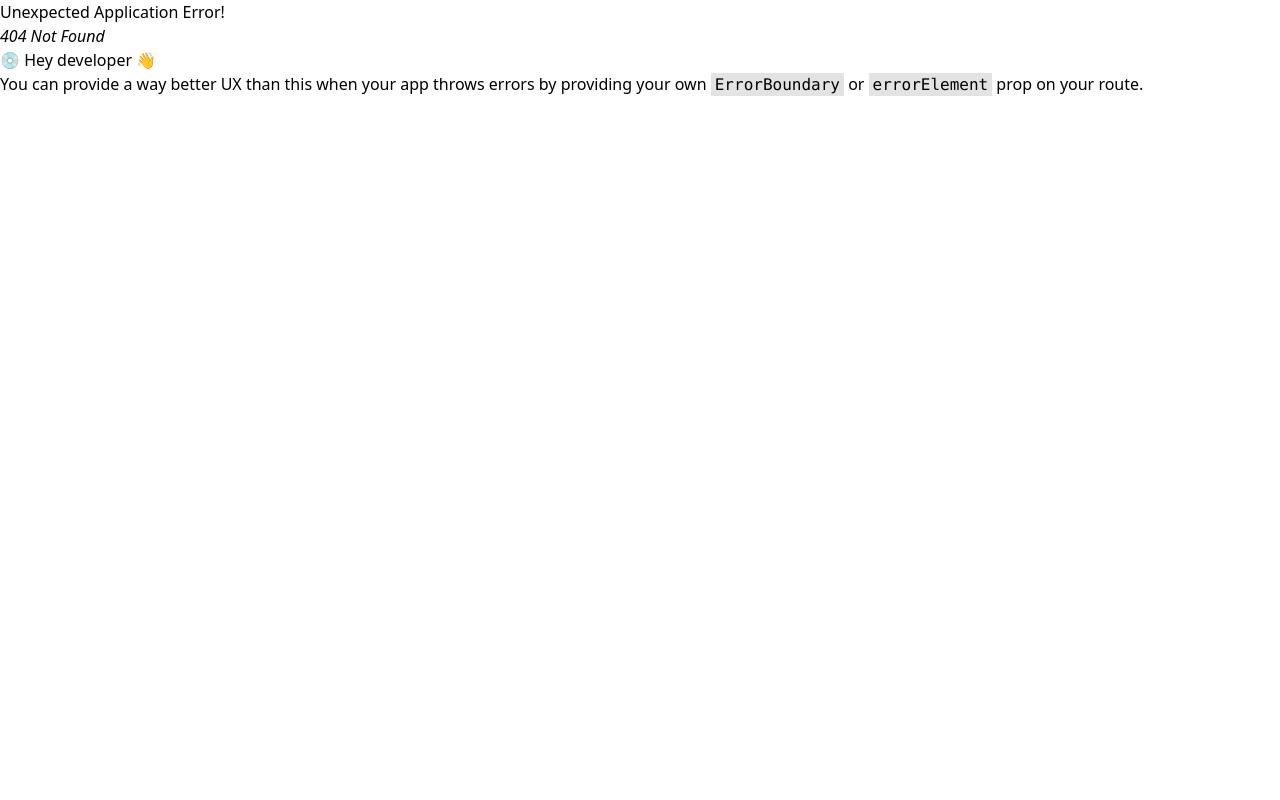
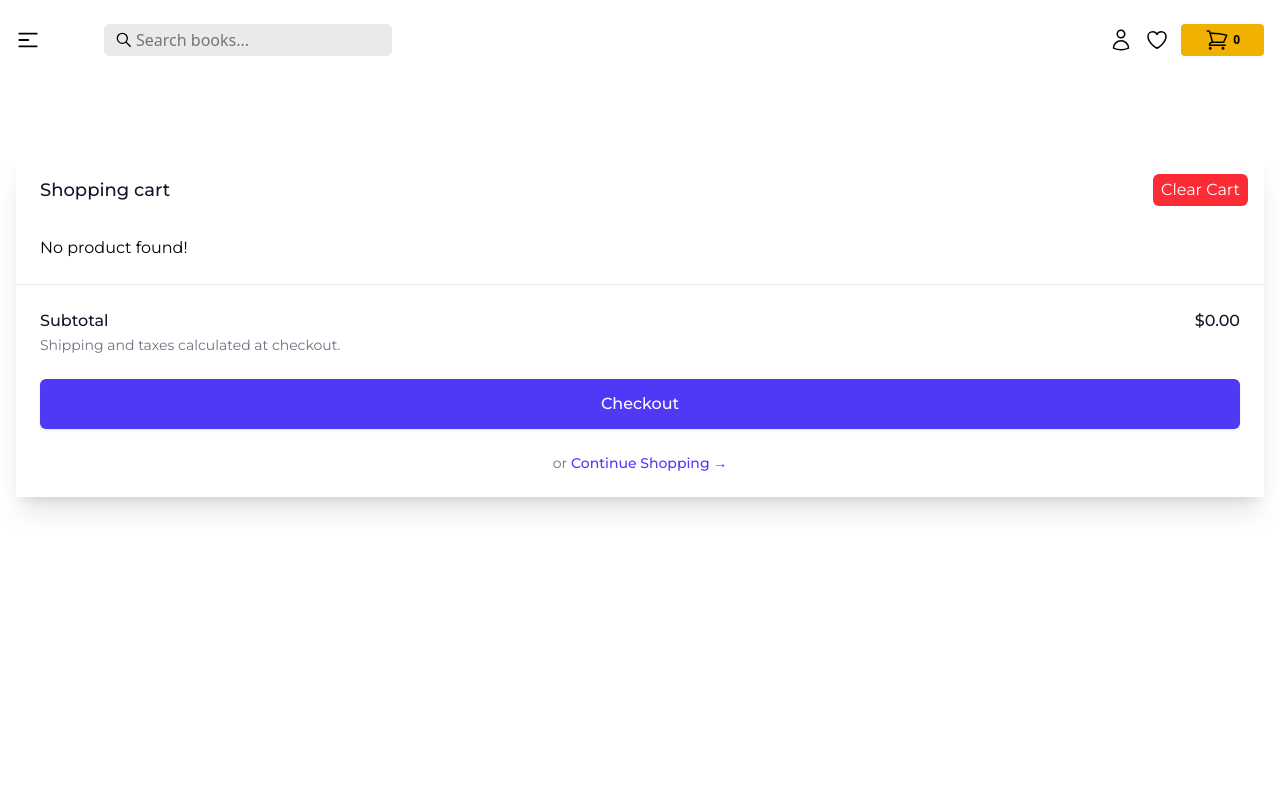
Before and after one commit to Vasux-ai/book-store-webview, a React (Vite) app: page /cart in a window 1280 px wide. Before the commit this address had no page. Shown: the top 800 px of the page. Built offline with nearby package versions, Linux system fonts and the light colour scheme.

Commit message:
Implement Redux for cart management; add CartPage component, cartSlice, and integrate SweetAlert for notifications

```diff
--- a/package.json
+++ b/package.json
@@ -10,11 +10,14 @@
     "preview": "vite preview"
   },
   "dependencies": {
+    "@reduxjs/toolkit": "^2.11.2",
     "react": "^19.2.0",
     "react-dom": "^19.2.0",
     "react-hook-form": "^7.71.2",
     "react-icons": "^5.5.0",
+    "react-redux": "^9.2.0",
     "react-router-dom": "^7.12.0",
+    "sweetalert2": "^11.26.23",
     "swiper": "^12.1.0"
   },
   "devDependencies": {
--- a/src/components/Navbar.jsx
+++ b/src/components/Navbar.jsx
@@ -3,6 +3,7 @@ import { GrSearch } from "react-icons/gr";
 import { HiMiniBars3CenterLeft, HiOutlineHeart, HiOutlineShoppingCart, HiOutlineUser } from "react-icons/hi2";
 import { Link } from "react-router-dom";
 import AvatarIcon from "../assets/avatar.png";
+import { useSelector } from "react-redux";
 
 
 const listNavigation = [
@@ -13,9 +14,13 @@ const listNavigation = [
 ]
 
 const Navbar = () => {
+    const currentUser = false;
+
     const [isOpen, setIsOpen] = useState(false);
+    const cartItems = useSelector((state) => state.cart.cartItems);
 
-    const currentUser = false;
+    console.log(cartItems)
+
 
     return (
         <header className="max-w-screen-2xl mx-auto px-4 py-6">
@@ -64,7 +69,7 @@ const Navbar = () => {
 
                     <Link to="/cart" className="bg-yellow-500 p-1 sm:px-6 px-2 flex items-center rounded-sm">
                         <HiOutlineShoppingCart className="size-6" />
-                        <span className="text-xs font-semibold sm:ml-1">0</span>
+                        <span className="text-xs font-semibold sm:ml-1">{cartItems.length > 0 ? cartItems.length : 0}</span>
                     </Link>
                 </div>
             </nav>
--- a/src/pages/Login.jsx
+++ b/src/pages/Login.jsx
@@ -1,13 +1,14 @@
 import React from 'react'
 import { FaGoogle } from 'react-icons/fa';
 import { useForm } from "react-hook-form"
+import { useSelector } from 'react-redux';
 
 
 const Login = () => {
 
   const[message, setMessage] = React.useState("");
-
-
+  const cartItems = useSelector((state) => state.cart.cartItems);
+  console.log(cartItems)
    const {
     register,
     handleSubmit,
--- a/src/pages/books/BookCard.jsx
+++ b/src/pages/books/BookCard.jsx
@@ -1,13 +1,19 @@
-import React from 'react'
-import { FiShoppingCart } from 'react-icons/fi';
-import getImgUrl from '../../utils/getImgUrl';
-import { Link } from 'react-router-dom';
+import React from "react";
+import { FiShoppingCart } from "react-icons/fi";
+import getImgUrl from "../../utils/getImgUrl";
+import { Link } from "react-router-dom";
+import { useDispatch } from "react-redux";
+import { addToCart } from "../../redux/feature/cartSlice";
 
-const BookCard = ({book}) => {
+const BookCard = ({ book }) => {
+  const dispatch = useDispatch();
+
+  const handleAddToCart = (product) => {
+    dispatch(addToCart(product));
+  };
 
   return (
     <div>
-
       <div className=" rounded-lg transition-shadow duration-300">
         <div className="flex flex-col sm:flex-row sm:items-center sm:h-72  sm:justify-center gap-4">
           <div className="sm:h-72 sm:flex-shrink-0 border rounded-md">
@@ -21,23 +27,34 @@ const BookCard = ({book}) => {
           </div>
 
           <div>
-          <Link to={`/book/${book._id}`}>
-            <h3 className="text-xl font-semibold hover:text-blue-600 mb-3">
-              {book.title}
-              </h3></Link>
-            <p className="text-gray-600 mb-5">{book.description.length > 80 ? book.description.slice(0,80)+"...." : book.description}</p>
+            <Link to={`/book/${book._id}`}>
+              <h3 className="text-xl font-semibold hover:text-yellow-600 mb-3">
+                {book.title}
+              </h3>
+            </Link>
+            <p className="text-gray-600 mb-5">
+              {book.description.length > 80
+                ? book.description.slice(0, 80) + "...."
+                : book.description}
+            </p>
             <p className="font-medium mb-5">
-              ${book.newPrice} <span className="line-through font-normal ml-2">${book.oldPrice}</span>
+              ${book.newPrice}{" "}
+              <span className="line-through font-normal ml-2">
+                ${book.oldPrice}
+              </span>
             </p>
-            <button className="bg-yellow-500 border-2 border-yellow-500 px-6 space-x-1 flex items-center gap-1 rounded-md">
+            <button className="bg-yellow-500 border-2 border-yellow-500 px-6 space-x-1 flex items-center gap-1 rounded-md"
+
+              onClick={() => handleAddToCart(book)}
+            >
               <FiShoppingCart className="" />
-              <span>Add to Cart</span>
+              <span className="text-sm font-medium">Add to Cart</span>
             </button>
           </div>
         </div>
       </div>
     </div>
-  )
-}
+  );
+};
 
 export default BookCard;
--- /dev/null
+++ b/src/pages/books/CartPage.jsx
@@ -0,0 +1,124 @@
+import React from 'react'
+import { useDispatch, useSelector } from 'react-redux'
+import { Link } from 'react-router-dom'
+import { removeCart, clearCart } from '../../redux/feature/cartSlice'
+import getImgUrl from '../../utils/getImgUrl'
+
+const CartPage = () => {
+    const cartItems = useSelector(state => state.cart.cartItems);
+    const dispatch =  useDispatch()
+
+    const totalPrice =  cartItems.reduce((acc, item) => acc + item.newPrice, 0).toFixed(2);
+
+    const handleRemoveFromCart = (product) => {
+        dispatch(removeCart(product))
+    }
+
+    const handleClearCart  = () => {
+        dispatch(clearCart())
+    }
+    return (
+        <>
+            <div className="flex mt-12 h-full flex-col overflow-hidden bg-white shadow-xl">
+                <div className="flex-1 overflow-y-auto px-4 py-6 sm:px-6">
+                    <div className="flex items-start justify-between">
+                        <div className="text-lg font-medium text-gray-900">Shopping cart</div>
+                        <div className="ml-3 flex h-7 items-center ">
+                            <button
+                                type="button"
+                                onClick={handleClearCart }
+                                className="relative -m-2 py-1 px-2 bg-red-500 text-white rounded-md hover:bg-secondary transition-all duration-200  "
+                            >
+                                <span className="">Clear Cart</span>
+                            </button>
+                        </div>
+                    </div>
+
+                    <div className="mt-8">
+                        <div className="flow-root">
+
+                            {
+                                cartItems.length > 0 ? (
+                                    <ul role="list" className="-my-6 divide-y divide-gray-200">
+                                        {
+                                            cartItems.map((product) => (
+                                                <li key={product?._id} className="flex py-6">
+                                                    <div className="h-24 w-24 flex-shrink-0 overflow-hidden rounded-md border border-gray-200">
+                                                        <img
+                                                            alt=""
+                                                            src={`${getImgUrl(product?.coverImage)}`}
+                                                            className="h-full w-full object-cover object-center"
+                                                        />
+                                                    </div>
+
+                                                    <div className="ml-4 flex flex-1 flex-col">
+                                                        <div>
+                                                            <div className="flex flex-wrap justify-between text-base font-medium text-gray-900">
+                                                                <h3>
+                                                                    <Link to='/'>{product?.title}</Link>
+                                                                </h3>
+                                                                <p className="sm:ml-4">${product?.newPrice}</p>
+                                                            </div>
+                                                            <p className="mt-1 text-sm text-gray-500 capitalize"><strong>Category: </strong>{product?.category}</p>
+                                                        </div>
+                                                        <div className="flex flex-1 flex-wrap items-end justify-between space-y-2 text-sm">
+                                                            <p className="text-gray-500"><strong>Qty:</strong> 1</p>
+
+                                                            <div className="flex">
+                                                                <button
+                                                                onClick={() => handleRemoveFromCart(product)}
+                                                                type="button" className="font-medium text-indigo-600 hover:text-indigo-500">
+                                                                    Remove
+                                                                </button>
+                                                            </div>
+                                                        </div>
+                                                    </div>
+                                                </li>
+                                            ))
+                                        }
+
+
+
+                                    </ul>
+                                ) : (<p>No product found!</p>)
+                            }
+
+
+                        </div>
+                    </div>
+                </div>
+
+                <div className="border-t border-gray-200 px-4 py-6 sm:px-6">
+                    <div className="flex justify-between text-base font-medium text-gray-900">
+                        <p>Subtotal</p>
+                        <p>${totalPrice ? totalPrice : 0}</p>
+                    </div>
+                    <p className="mt-0.5 text-sm text-gray-500">Shipping and taxes calculated at checkout.</p>
+                    <div className="mt-6">
+                        <Link
+                            to="/checkout"
+                            className="flex items-center justify-center rounded-md border border-transparent bg-indigo-600 px-6 py-3 text-base font-medium text-white shadow-sm hover:bg-indigo-700"
+                        >
+                            Checkout
+                        </Link>
+                    </div>
+                    <div className="mt-6 flex justify-center text-center text-sm text-gray-500">
+                        <Link to="/">
+                            or
+                            <button
+                                type="button"
+
+                                className="font-medium text-indigo-600 hover:text-indigo-500 ml-1"
+                            >
+                                Continue Shopping
+                                <span aria-hidden="true"> &rarr;</span>
+                            </button>
+                        </Link>
+                    </div>
+                </div>
+            </div>
+        </>
+    )
+}
+
+export default CartPage
--- /dev/null
+++ b/src/redux/feature/cartSlice.js
@@ -0,0 +1,50 @@
+import { createSlice } from "@reduxjs/toolkit";
+import Swal from "sweetalert2";
+
+const initialState = {
+  cartItems: []
+};
+
+const cartSlice = createSlice({
+  name: "cart",
+  initialState,
+  reducers: {
+    addToCart: (state, action) => {
+      const payload = action.payload;
+      const itemId = payload.id || payload._id;
+      if (!itemId) return;
+
+      const existingItem = state.cartItems.find((item) => item.id === itemId);
+
+      if (existingItem) {
+        existingItem.quantity += 1;
+            Swal.fire({
+            title: "Book already in cart",
+            text: "",
+            icon: "info",
+            });
+      } else {
+        state.cartItems.push({
+          ...payload,
+          id: itemId,
+          quantity: 1,
+        });
+       Swal.fire({
+                title: "Book added to cart",
+                icon: "success",
+                draggable: true
+                });
+      }
+    },
+    removeCart: (state, action) => {
+        console.log("remove item from cart", action.payload);
+        state.cartItems = state.cartItems.filter((item) => item.id !== action.payload._id);
+    },
+    clearCart: (state) => {
+        state.cartItems = [];
+    }
+  },
+});
+
+export const { addToCart, removeCart, clearCart } = cartSlice.actions;
+export default cartSlice.reducer;
--- /dev/null
+++ b/src/redux/store.js
@@ -0,0 +1,10 @@
+import { configureStore } from '@reduxjs/toolkit'
+
+import cartReducer from './feature/cartSlice';
+// Create a store instance (not a factory function).
+export const store = configureStore({
+  reducer: {
+    cart: cartReducer
+  }
+
+})
```
Also changed, not shown: src/main.jsx (+13 -8 lines), src/routers/router.jsx (+7 -0 lines), 1 other file (tests, documents, lock files or other folders).
